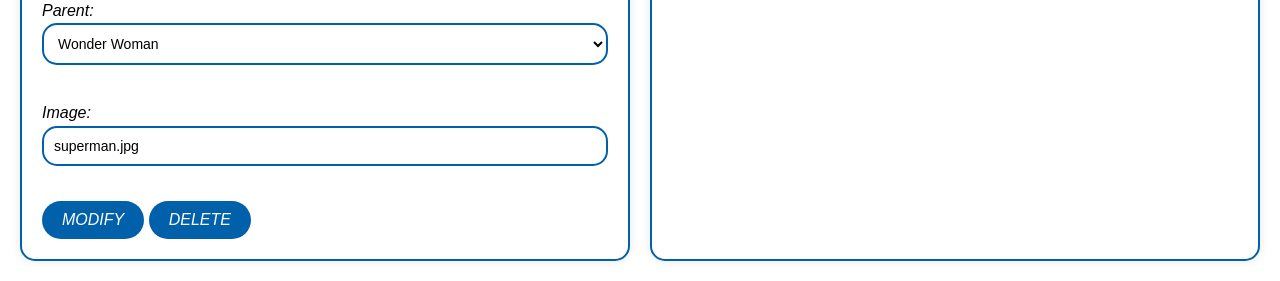
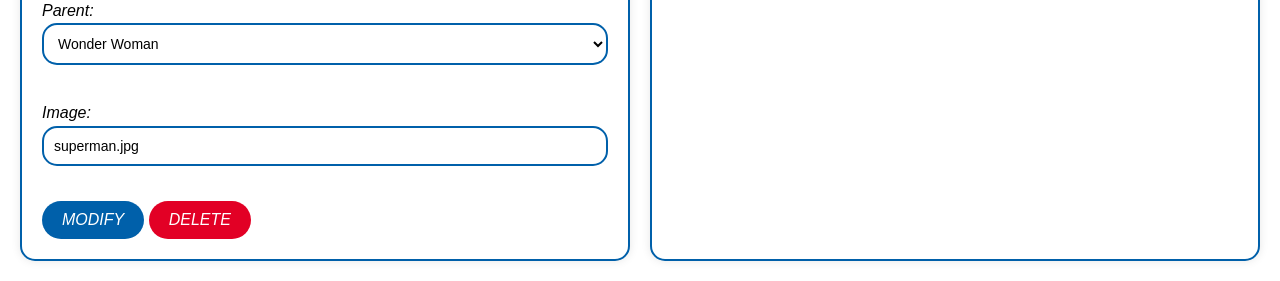
Before and after one commit to ManuDiop/Super-Family-Tree, a Django app: page /superhero/4/ in a window 1280 px wide. Shown: the part 702-983 px from the top of the page. Run offline with Django 5.2, Linux system fonts and the light colour scheme; a user stored in the database is signed in; data comes from the database, SQL or seed files in the repository; both versions use the stored data as it was after the commit; some web fonts are replaced.

Commit message:
modif bouton delete RED

```diff
--- a/superfamilytree/superhero/static/superhero/superhero_detail.css
+++ b/superfamilytree/superhero/static/superhero/superhero_detail.css
@@ -28,6 +28,11 @@
     gap: 10px;
     width: 100%;
     justify-content: space-between;
+}
+
+#delete {
+    background-color: #E20025;
+    color: #FFFFFF;
 }
 
 .relations button {
--- a/superfamilytree/superhero/templates/superhero/superhero_detail.html
+++ b/superfamilytree/superhero/templates/superhero/superhero_detail.html
@@ -22,7 +22,7 @@
                     {% csrf_token %}
                     {{ form.as_p }}
                     <button type="submit" name="modify">MODIFY</button>
-                    <button type="submit" name="delete">DELETE</button>
+                    <button type="submit" id="delete" name="delete">DELETE</button>
                 </form>
             </div>
 
```
Also changed, not shown: superfamilytree/db.sqlite3.
